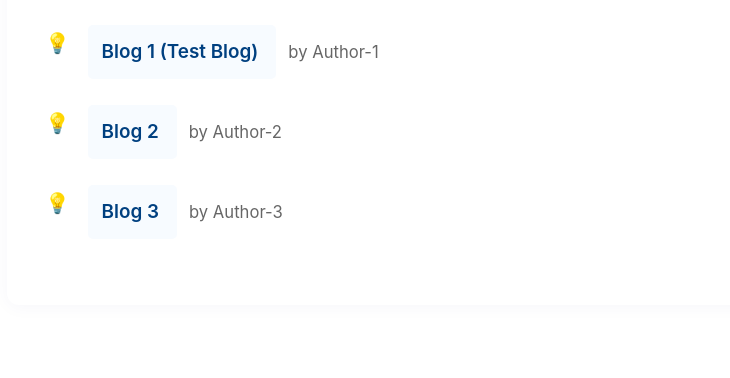
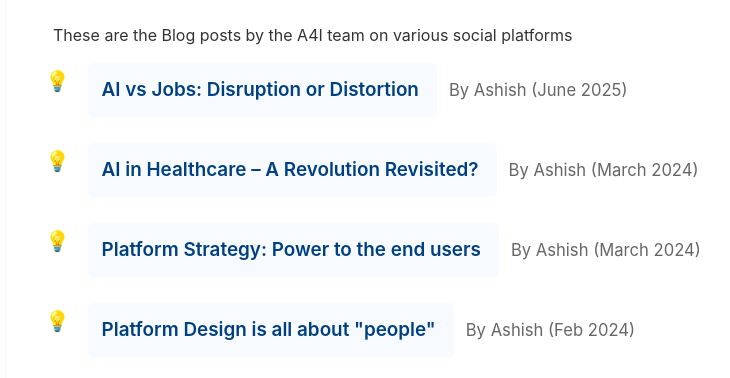
Before and after one commit to ashishkr100/A4I_Web_Page, a plain HTML site: page blogs.html in a window 1280 px wide. Shown: the part 124-502 px from the top of the page, without its empty margins (211-941 px from the left). Drawn offline with Linux system fonts and the light colour scheme.

Commit message:
Format and Content Addition

```diff
--- a/blogs.html
+++ b/blogs.html
@@ -28,47 +28,73 @@
         <span style="font-size:1.25em; color:#0b6;">&#128221;</span> <!-- 📝 -->
         Blogs
       </h2>
+      <!-- New introductory line -->
+      <p style="margin: 0 0 18px 24px; font-size:1rem; color:#333;">
+        These are the Blog posts by the A4I team on various social platforms
+      </p>
       <ul style="list-style:none; margin:0 0 20px 16px; padding:0;">
-        <!-- Blog 1 -->
+
+        <!-- Blog A -->
         <li style="margin-bottom:26px; display:flex; align-items:flex-start; line-height:1.7;">
           <span style="margin-right:0.9em; margin-top:2px; font-size:1.24em; color:#ffaf19;">&#128161;</span> <!-- 💡 -->
           <a
-            href="#blog-1"
+            href="https://www.linkedin.com/posts/ashish-srivastava-505781_nitiaayog-artificialintelligence-futureofwork-activity-7336254115758469121-S8U2?utm_source=share&utm_medium=member_desktop&rcm=ACoAAAAdJZUB_1vWCQXWj1oW1VDE0eaWBBNPo8g"
             class="nav-link"
             data-parent="Blogs"
-            data-section="Test Blog"
+            data-section="AI vs Jobs"
             style="text-decoration:none; color:#004080; font-size:1.18rem; font-weight:600; background:#f7fbff; border-radius:5px; padding:11px 18px 11px 14px; transition:background .18s, color .18s, box-shadow .18s; display:inline-block; box-shadow:0 0 0 rgba(0,0,0,0);"
-          >Blog 1 (Test Blog)</a>
+            target="_blank" rel="noopener noreferrer"
+          >AI vs Jobs: Disruption or Distortion</a>
           <span style="margin-left:12px; color:#666; font-size:1.04rem; font-weight:400; align-self:center;">
-            by Author-1
+            By Ashish (June 2025)
           </span>
         </li>
-        <!-- Blog 2 -->
+
+        <!-- Blog B -->
         <li style="margin-bottom:26px; display:flex; align-items:flex-start; line-height:1.7;">
           <span style="margin-right:0.9em; margin-top:2px; font-size:1.24em; color:#ffaf19;">&#128161;</span>
           <a
-            href="#blog-2"
+            href="https://www.linkedin.com/posts/ashish-srivastava-505781_ai-in-healthcare-a-revolution-revisited-activity-7175723584789639168-8jqA?utm_source=share&utm_medium=member_desktop&rcm=ACoAAAAdJZUB_1vWCQXWj1oW1VDE0eaWBBNPo8g"
             class="nav-link"
             data-parent="Blogs"
-            data-section="Blog 2"
+            data-section="AI in Healthcare"
             style="text-decoration:none; color:#004080; font-size:1.18rem; font-weight:600; background:#f7fbff; border-radius:5px; padding:11px 18px 11px 14px; transition:background .18s, color .18s, box-shadow .18s; display:inline-block; box-shadow:0 0 0 rgba(0,0,0,0);"
-          >Blog 2</a>
+            target="_blank" rel="noopener noreferrer"
+          >AI in Healthcare – A Revolution Revisited?</a>
           <span style="margin-left:12px; color:#666; font-size:1.04rem; font-weight:400; align-self:center;">
-            by Author-2
+            By Ashish (March 2024)
           </span>
         </li>
-        <!-- Blog 3 (example) -->
+
+        <!-- Blog C -->
         <li style="margin-bottom:26px; display:flex; align-items:flex-start; line-height:1.7;">
           <span style="margin-right:0.9em; margin-top:2px; font-size:1.24em; color:#ffaf19;">&#128161;</span>
           <a
-            href="#blog-3"
+            href="https://www.linkedin.com/posts/ashish-srivastava-505781_build-abstractions-not-illusions-gregor-activity-7173955350621085696-m88j?utm_source=share&utm_medium=member_desktop&rcm=ACoAAAAdJZUB_1vWCQXWj1oW1VDE0eaWBBNPo8g"
             class="nav-link"
             data-parent="Blogs"
-            data-section="Blog 3"
+            data-section="Platform Strategy"
             style="text-decoration:none; color:#004080; font-size:1.18rem; font-weight:600; background:#f7fbff; border-radius:5px; padding:11px 18px 11px 14px; transition:background .18s, color .18s, box-shadow .18s; display:inline-block; box-shadow:0 0 0 rgba(0,0,0,0);"
-          >Blog 3</a>
+            target="_blank" rel="noopener noreferrer"
+          >Platform Strategy: Power to the end users</a>
           <span style="margin-left:12px; color:#666; font-size:1.04rem; font-weight:400; align-self:center;">
-            by Author-3
+            By Ashish (March 2024)
+          </span>
+        </li>
+
+        <!-- Blog D -->
+        <li style="margin-bottom:26px; display:flex; align-items:flex-start; line-height:1.7;">
+          <span style="margin-right:0.9em; margin-top:2px; font-size:1.24em; color:#ffaf19;">&#128161;</span>
+          <a
+            href="https://www.linkedin.com/posts/ashish-srivastava-505781_platform-design-is-all-about-people-then-activity-7168112655403085824-JoGY?utm_source=share&utm_medium=member_desktop&rcm=ACoAAAAdJZUB_1vWCQXWj1oW1VDE0eaWBBNPo8g"
+            class="nav-link"
+            data-parent="Blogs"
+            data-section="Platform Design"
+            style="text-decoration:none; color:#004080; font-size:1.18rem; font-weight:600; background:#f7fbff; border-radius:5px; padding:11px 18px 11px 14px; transition:background .18s, color .18s, box-shadow .18s; display:inline-block; box-shadow:0 0 0 rgba(0,0,0,0);"
+            target="_blank" rel="noopener noreferrer"
+          >Platform Design is all about "people"</a>
+          <span style="margin-left:12px; color:#666; font-size:1.04rem; font-weight:400; align-self:center;">
+            By Ashish (Feb 2024)
           </span>
         </li>
       </ul>
```
Also changed, not shown: research.html (+34 -7 lines).
